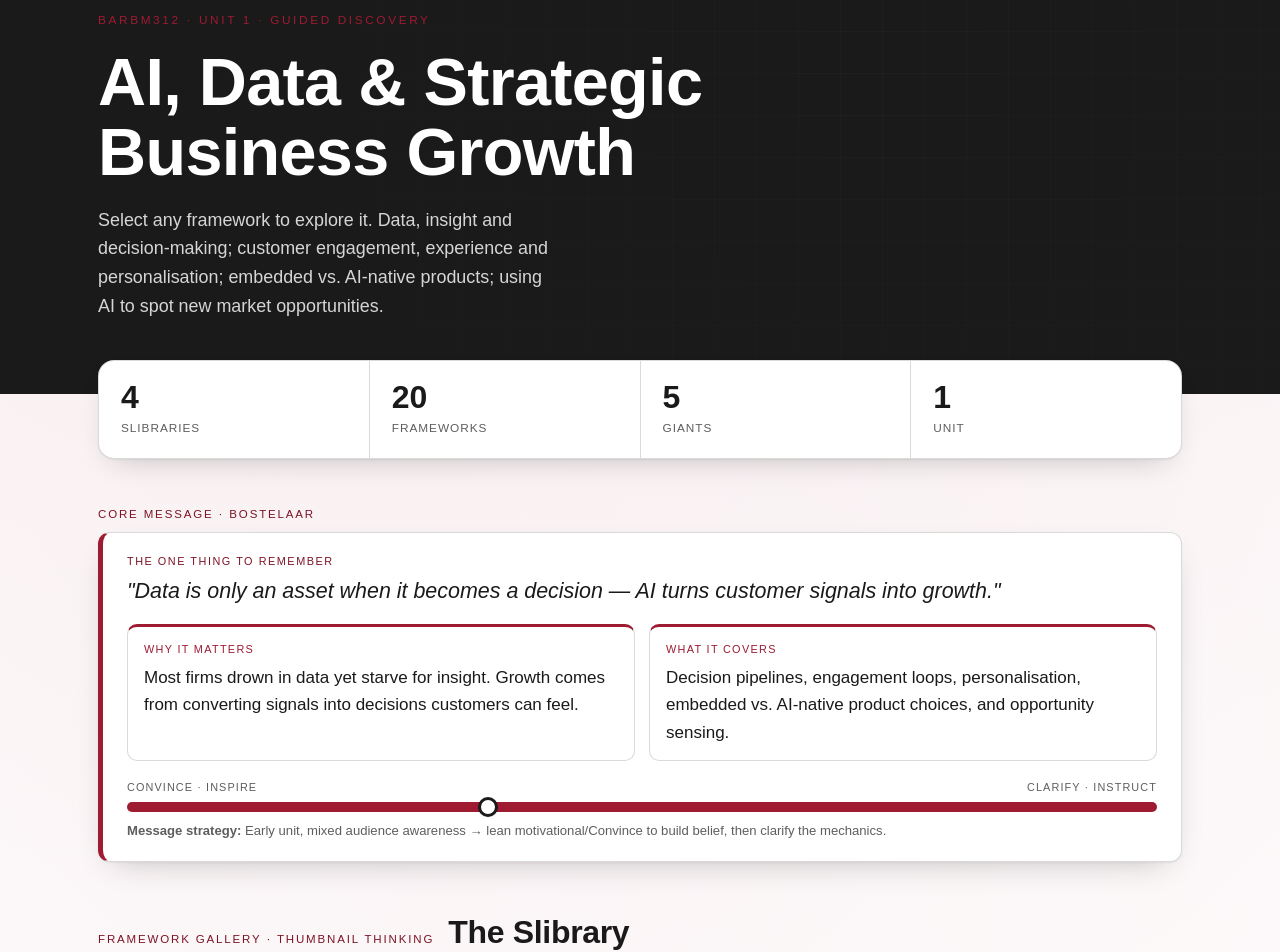
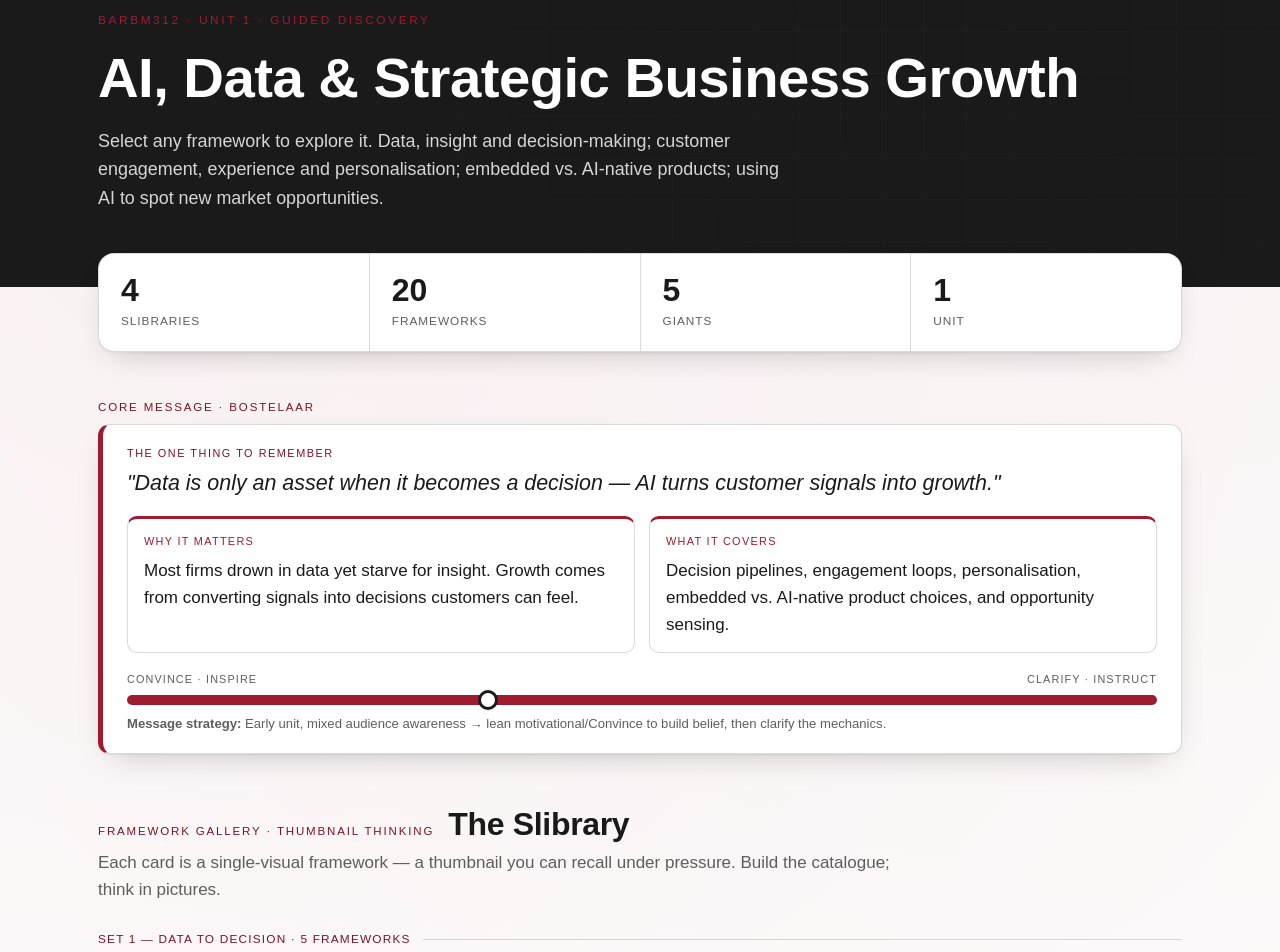
Before and after one commit to drhaas-eubs/BARBM312, a plain HTML site: page unit1.html in a window 1280 px wide. Shown: the part 140-1092 px from the top of the page. Drawn offline with Linux system fonts and the light colour scheme.

Commit message:
Fix headline and layout width

```diff
--- a/styles.css
+++ b/styles.css
@@ -44,9 +44,9 @@ h1,h2,h3{font-family:Arial,Helvetica,sans-serif;font-weight:900;line-height:1.04
 .hero:before{content:"";position:absolute;inset:0;background-image:linear-gradient(90deg,rgba(255,255,255,.04) 1px,transparent 1px),linear-gradient(rgba(255,255,255,.04) 1px,transparent 1px);background-size:42px 42px;mask-image:radial-gradient(circle at 70% 30%,#000,transparent 75%);opacity:.5}
 .hero .wrap{position:relative}
 .eyebrow{font-family:Arial,Helvetica,sans-serif;font-size:.74rem;letter-spacing:.22em;text-transform:uppercase;color:var(--accent);margin-bottom:18px}
-.hero h1{font-size:clamp(2rem,5.2vw,4.4rem);line-height:1.05;max-width:24ch;overflow-wrap:break-word}
+.hero h1{font-size:clamp(2.4rem,4.4vw,3.8rem);line-height:1.08;max-width:none;overflow-wrap:normal;text-wrap:balance}
 .hero h1 em{font-style:italic;font-weight:500;color:var(--accent)}
-.hero .sub{margin-top:18px;font-size:1.12rem;max-width:46ch;color:rgba(255,255,255,.82)}
+.hero .sub{margin-top:18px;font-size:1.12rem;max-width:70ch;color:rgba(255,255,255,.82)}
 .hero .meta{margin-top:22px;font-family:Arial,Helvetica,sans-serif;font-size:.74rem;letter-spacing:.08em;color:rgba(255,255,255,.6)}
 
 /* ---- stat strip ---- */
@@ -61,7 +61,7 @@ section{padding:46px 0}
 .sec-head{display:flex;align-items:baseline;gap:14px;margin-bottom:8px}
 .sec-head .kicker{font-family:Arial,Helvetica,sans-serif;font-size:.72rem;letter-spacing:.16em;text-transform:uppercase;color:var(--accent-2)}
 .sec-head h2{font-size:clamp(1.5rem,3vw,2rem)}
-.sec-sub{color:var(--muted);max-width:60ch;margin:4px 0 26px}
+.sec-sub{color:var(--muted);max-width:85ch;margin:4px 0 26px}
 
 /* ---- unit accordion (index) ---- */
 .unit{border:1px solid var(--line);border-radius:16px;background:var(--card);box-shadow:var(--shadow);margin-bottom:16px;overflow:hidden}
@@ -157,7 +157,7 @@ footer .acc{color:var(--accent)}
 
 @media(max-width:900px){
   .hero{padding:48px 0 40px}
-  .hero h1{font-size:clamp(2rem,6.5vw,3.4rem);max-width:100%}
+  .hero h1{font-size:clamp(2rem,6vw,3.2rem);max-width:none}
   .hero .sub{max-width:100%}
 }
 @media(max-width:640px){
@@ -188,7 +188,7 @@ input,textarea{-webkit-user-select:text;user-select:text}
 @media print{
   body *{visibility:hidden !important}
   body:before{
-    visibility:visible !important;content:"\00A9 Dr. Hildegard Haas 2026 \2014 EU Business School. Printing of this material is disabled.";
+    visibility:visible !important;content:"\\00A9 Dr. Hildegard Haas 2026 \\2014 EU Business School. Printing of this material is disabled.";
     position:fixed;top:40%;left:0;right:0;text-align:center;font-family:Arial,Helvetica,sans-serif;
     font-size:16pt;color:#9e1b32;padding:0 10%;
   }
```
